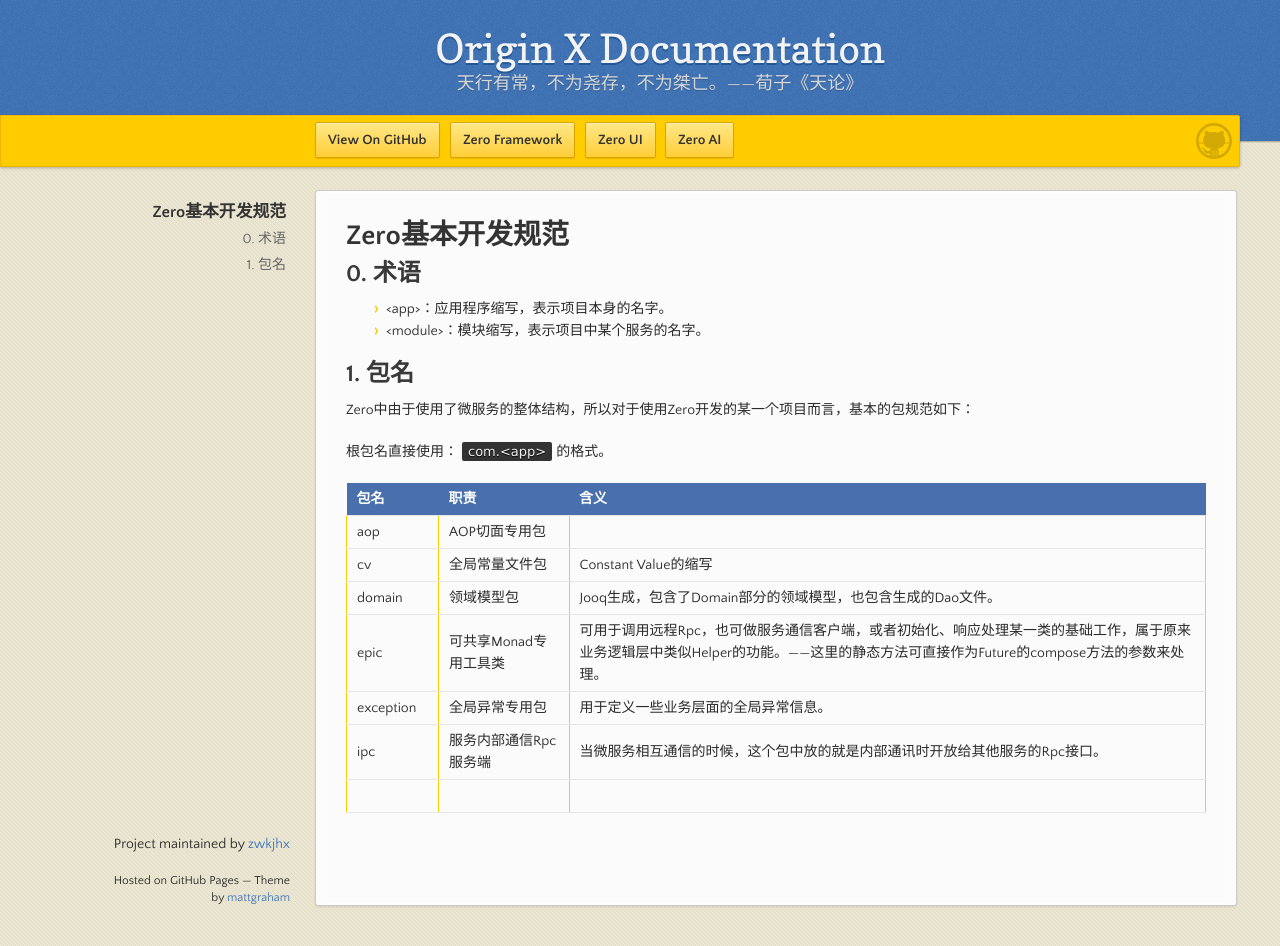
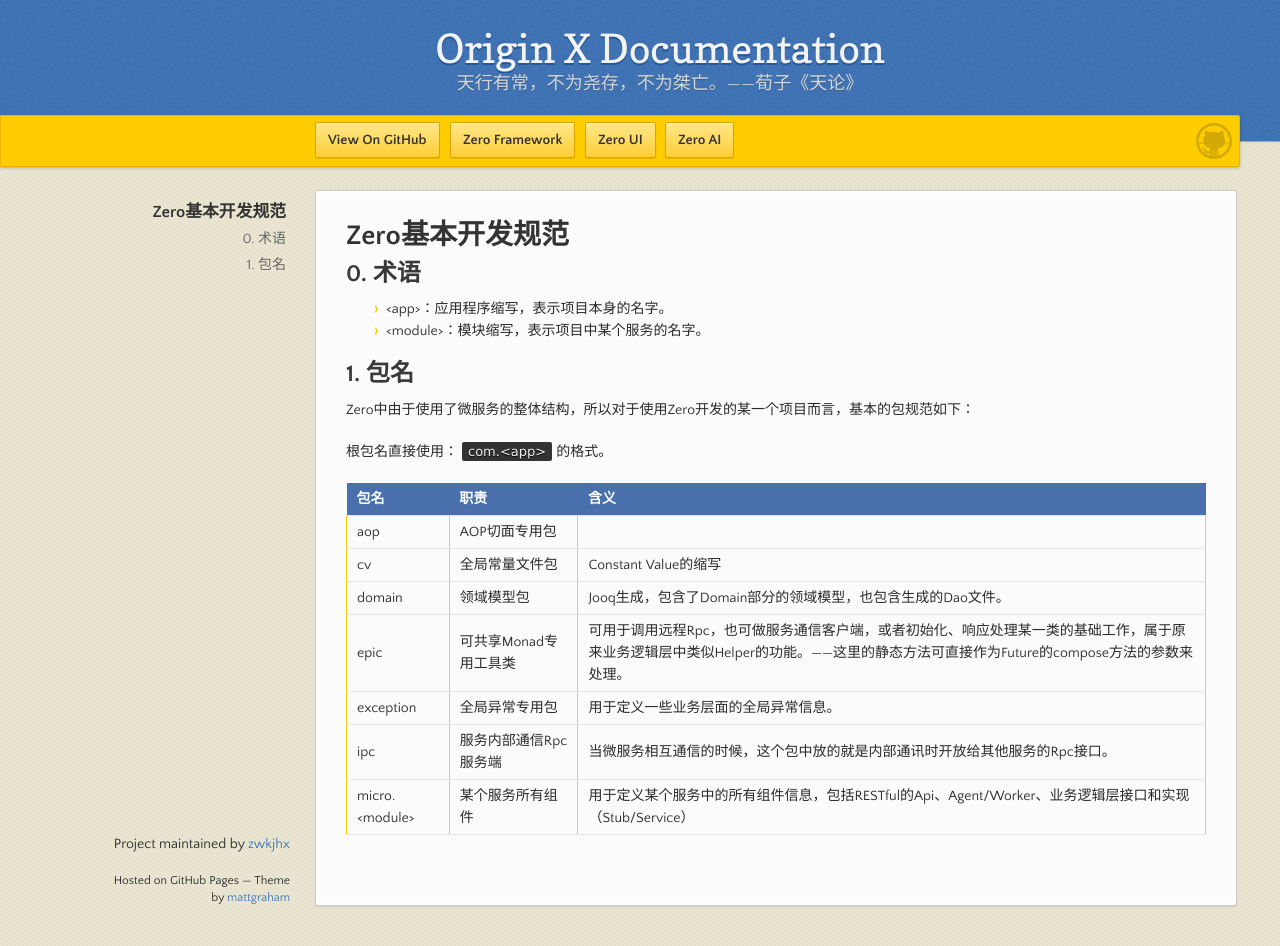
Before and after one commit to zwkjhx/ox-doc, a Jekyll site: the page built from specification/1-zerogui-fan/spc-001-zeroji-ben-kai-fa-gui-fan.md, in a window 1280 px wide and 946 px high. Built offline with Jekyll 4.4.1, drawn with Linux system fonts in a browser that asks for light colours; our own code applies the rules of GitHub Pages for plain Markdown files.

Commit message:
Updates specification/1-zerogui-fan/spc-001-zeroji-ben-kai-fa-gui-fan.md
Auto commit by GitBook Editor

```diff
--- a/specification/1-zerogui-fan/spc-001-zeroji-ben-kai-fa-gui-fan.md
+++ b/specification/1-zerogui-fan/spc-001-zeroji-ben-kai-fa-gui-fan.md
@@ -19,4 +19,4 @@
 | epic | 可共享Monad专用工具类 | 可用于调用远程Rpc，也可做服务通信客户端，或者初始化、响应处理某一类的基础工作，属于原来业务逻辑层中类似Helper的功能。——这里的静态方法可直接作为Future的compose方法的参数来处理。 |
 | exception | 全局异常专用包 | 用于定义一些业务层面的全局异常信息。 |
 | ipc | 服务内部通信Rpc服务端 | 当微服务相互通信的时候，这个包中放的就是内部通讯时开放给其他服务的Rpc接口。 |
-|  |  |  |
+| micro.&lt;module&gt; | 某个服务所有组件 | 用于定义某个服务中的所有组件信息，包括RESTful的Api、Agent/Worker、业务逻辑层接口和实现（Stub/Service） |
```
